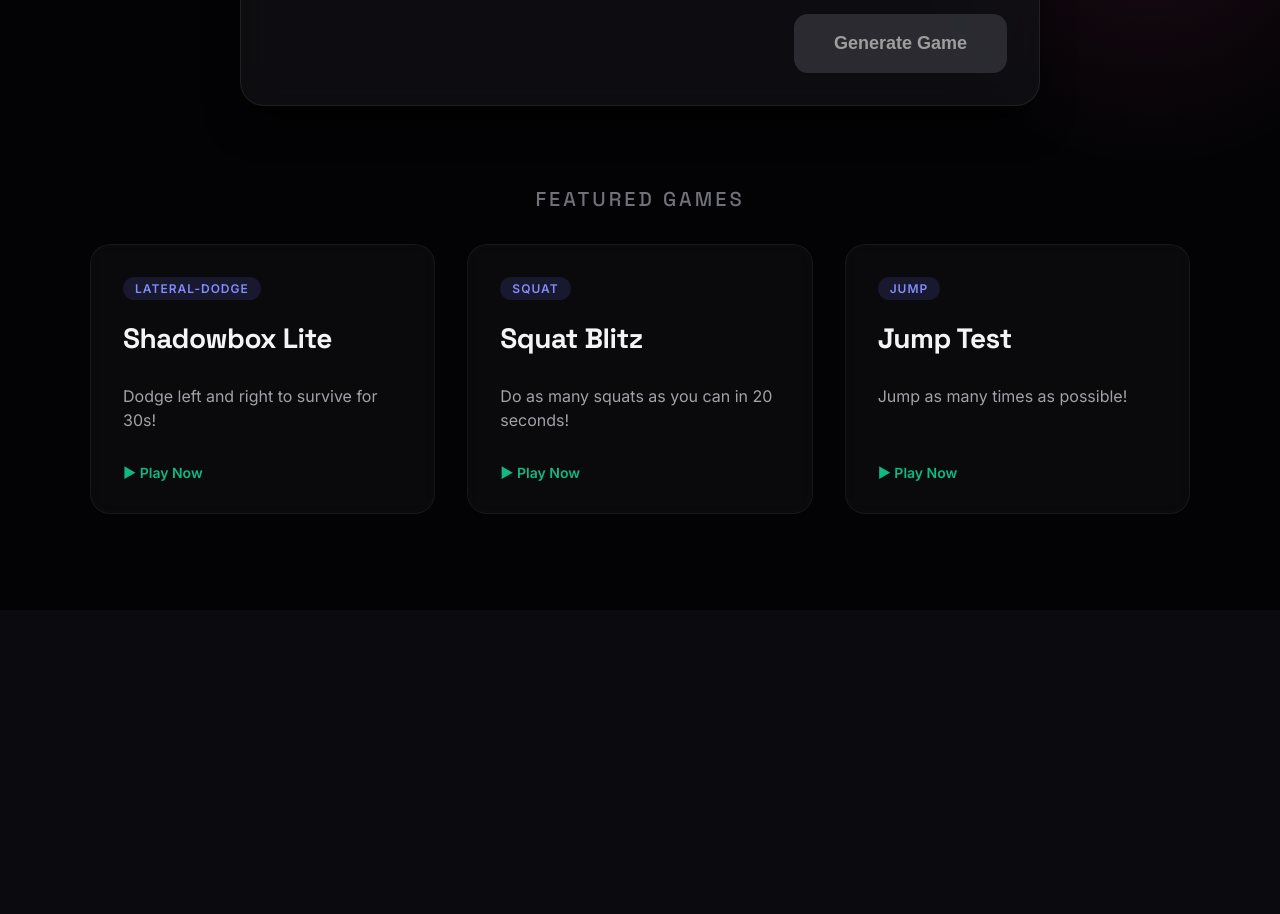
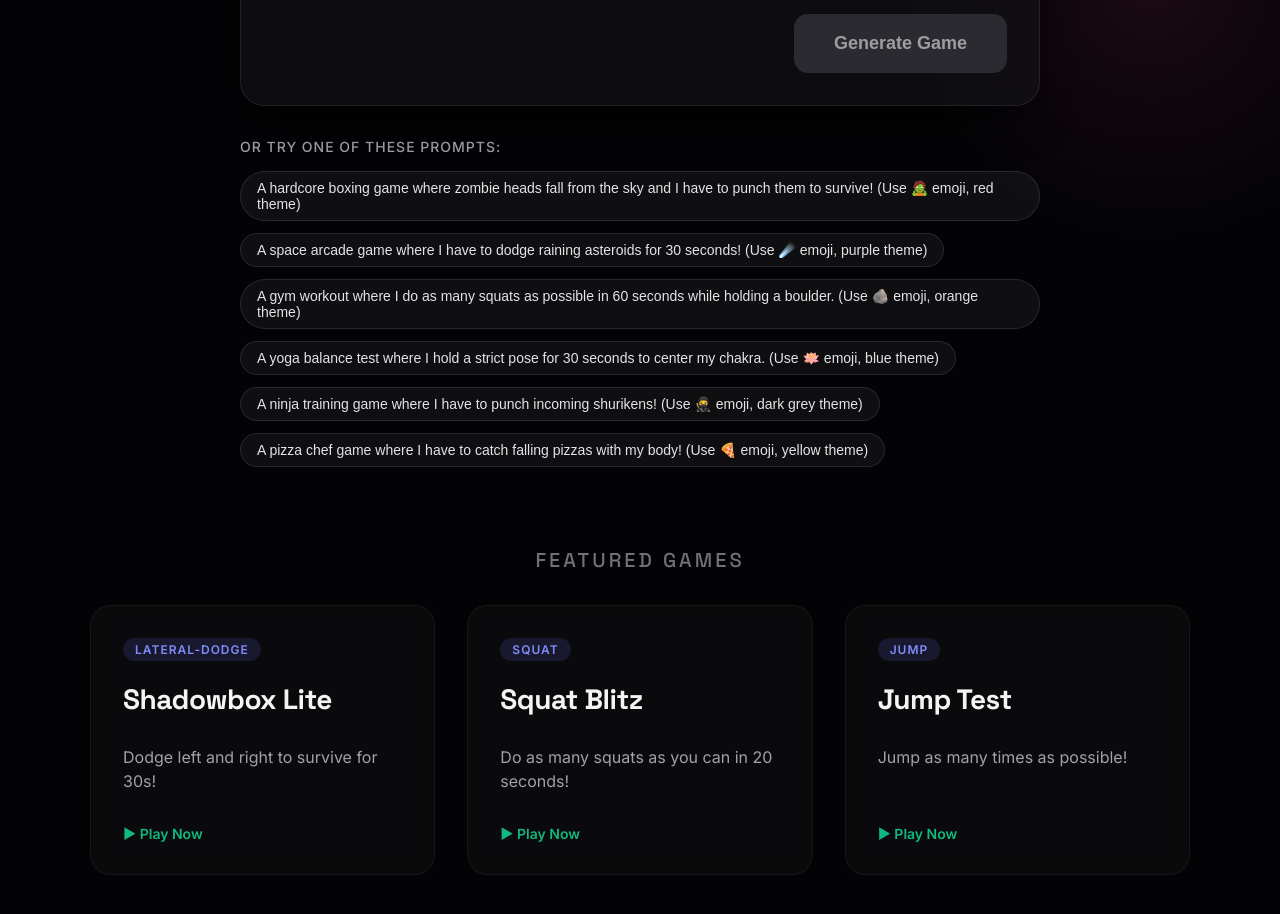
Before and after one commit to chinnuteja/motions-prompt-arcade, a Next.js app: page / in a window 1280 px wide. Shown: the part 580-1494 px from the top of the page. Before the commit the page ends 1190 px from the top, so only its background shows below. Built offline with nearby package versions, Linux system fonts and the light colour scheme.

Commit message:
feat: add prompt suggestions UI to guide users

```diff
--- a/src/app/page.module.css
+++ b/src/app/page.module.css
@@ -154,6 +154,45 @@
   background: #3f3f46;
 }
 
+.suggestionsContainer {
+  margin-top: 2rem;
+  text-align: left;
+}
+
+.suggestionsTitle {
+  font-size: 0.875rem;
+  color: #a1a1aa;
+  margin-bottom: 1rem;
+  font-weight: 500;
+  text-transform: uppercase;
+  letter-spacing: 1px;
+}
+
+.suggestionsList {
+  display: flex;
+  flex-wrap: wrap;
+  gap: 0.75rem;
+}
+
+.suggestionChip {
+  background: rgba(255, 255, 255, 0.05);
+  border: 1px solid rgba(255, 255, 255, 0.1);
+  color: #e4e4e7;
+  padding: 0.5rem 1rem;
+  border-radius: 99px;
+  font-size: 0.875rem;
+  cursor: pointer;
+  transition: all 0.2s ease;
+  text-align: left;
+}
+
+.suggestionChip:hover {
+  background: rgba(99, 102, 241, 0.15);
+  border-color: rgba(99, 102, 241, 0.4);
+  color: #fff;
+  transform: translateY(-2px);
+}
+
 .gallery {
   max-width: 1100px;
   width: 100%;
--- a/src/app/page.tsx
+++ b/src/app/page.tsx
@@ -27,6 +27,15 @@ const FEATURED_GAMES: GameConfig[] = [
     duration: 15,
     instructions: "Jump as many times as possible!"
   }
+];
+
+const PROMPT_SUGGESTIONS = [
+  "A hardcore boxing game where zombie heads fall from the sky and I have to punch them to survive! (Use 🧟 emoji, red theme)",
+  "A space arcade game where I have to dodge raining asteroids for 30 seconds! (Use ☄️ emoji, purple theme)",
+  "A gym workout where I do as many squats as possible in 60 seconds while holding a boulder. (Use 🪨 emoji, orange theme)",
+  "A yoga balance test where I hold a strict pose for 30 seconds to center my chakra. (Use 🪷 emoji, blue theme)",
+  "A ninja training game where I have to punch incoming shurikens! (Use 🥷 emoji, dark grey theme)",
+  "A pizza chef game where I have to catch falling pizzas with my body! (Use 🍕 emoji, yellow theme)"
 ];
 
 export default function Home() {
@@ -87,6 +96,17 @@ export default function Home() {
             {isGenerating ? 'Compiling Engine...' : 'Generate Game'}
           </button>
         </div>
+
+        <div className={styles.suggestionsContainer}>
+          <p className={styles.suggestionsTitle}>Or try one of these prompts:</p>
+          <div className={styles.suggestionsList}>
+            {PROMPT_SUGGESTIONS.map((sug, i) => (
+              <button key={i} className={styles.suggestionChip} onClick={() => setPrompt(sug)}>
+                {sug}
+              </button>
+            ))}
+          </div>
+        </div>
       </div>
 
       <div className={styles.gallery}>
```
